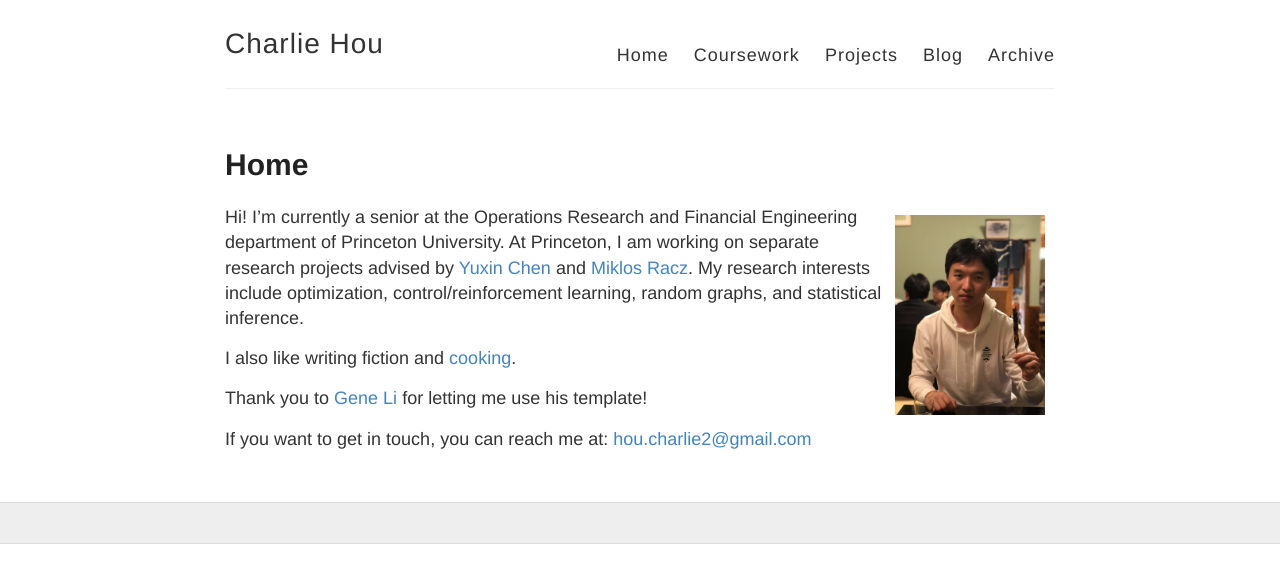
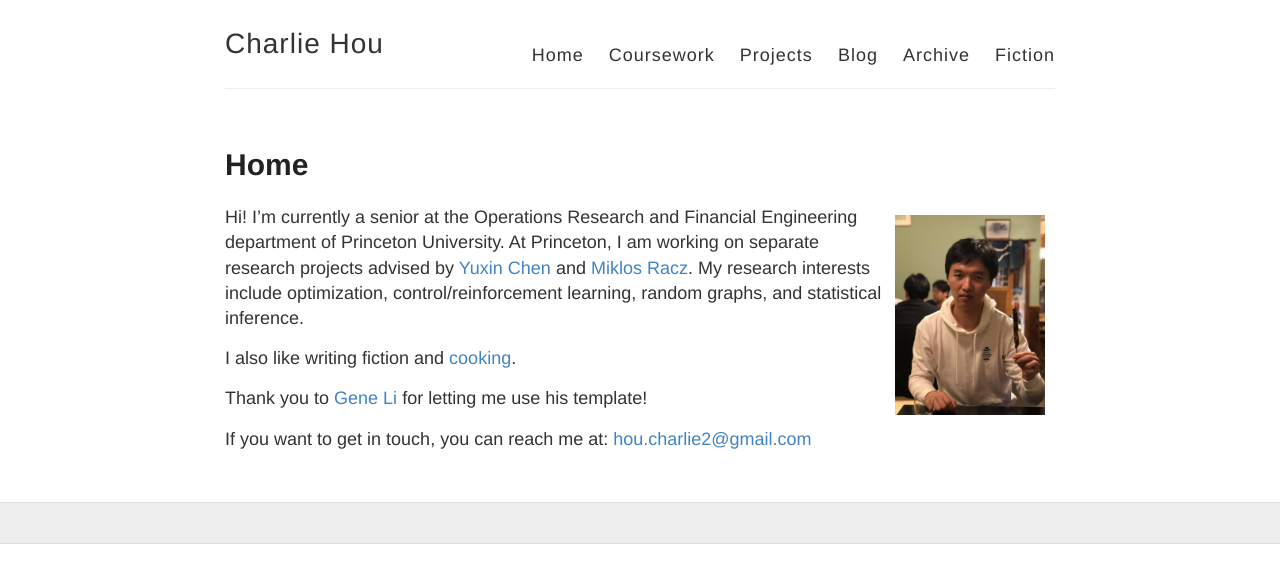
Before and after one commit to houcharlie/oldwebsite, a Jekyll site: the page built from index.md, in a window 1280 px wide. Shown: the top 583 px of the page. Built offline with Jekyll 4.4.1, drawn with Linux system fonts in a browser that asks for light colours.

Commit message:
Update _layouts/default.html

```diff
--- a/_layouts/default.html
+++ b/_layouts/default.html
@@ -35,6 +35,7 @@
             <a href="{{ site.baseurl }}/projects">Projects</a>
             <a href="{{ site.baseurl }}/blog">Blog</a>
             <a href="{{ site.baseurl }}/archive">Archive</a>
+            <a href="{{ site.baseurl }}/fiction">Fiction</a>
 
           </nav>
         </header>
```
